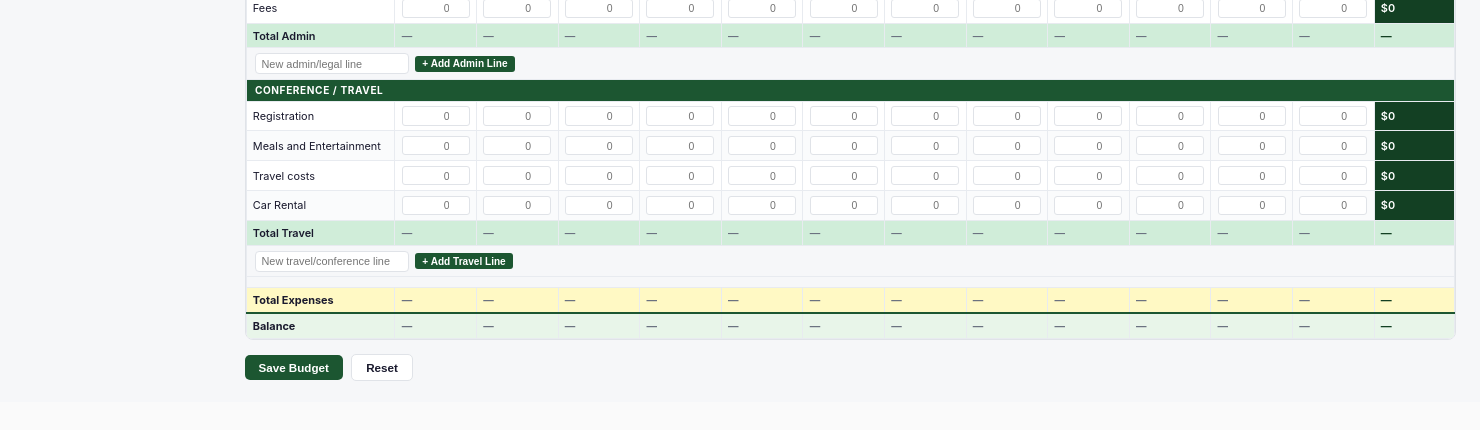
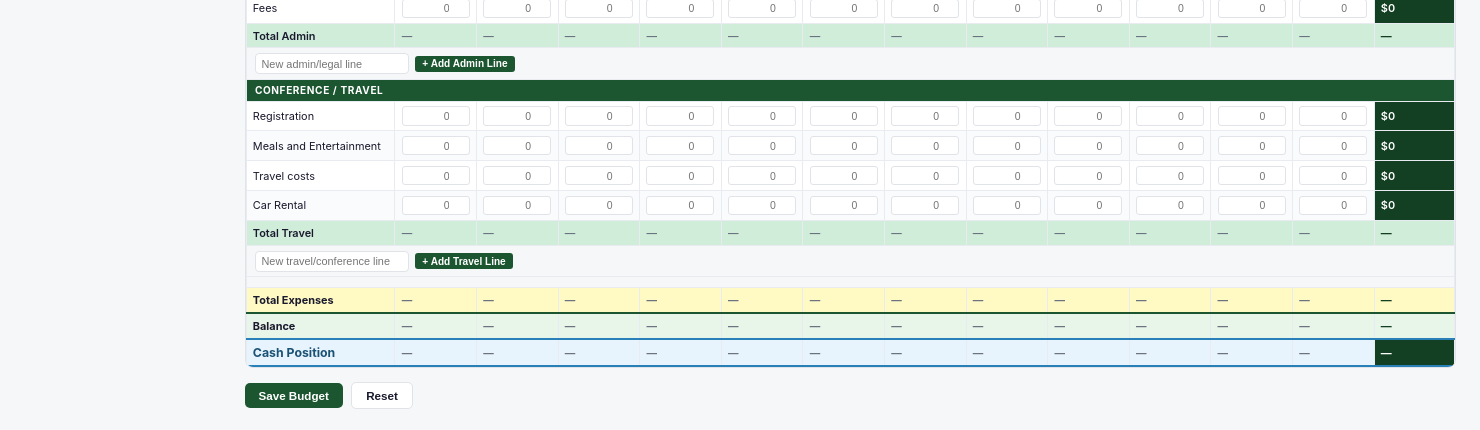
Before and after one commit to padmaja-artsee/sathgendashboard, a FastAPI app: page /budget in a window 1480 px wide. Shown: the part 1259-1689 px from the top of the page. Before the commit the page ends 1640 px from the top, so only its background shows below. Run offline with FastAPI, Linux system fonts and the light colour scheme; data comes from the database, SQL or seed files in the repository; data that the repository does not hold is empty.

Commit message:
feat: add Cash Position row — running bank balance seeded from opening balance
- Balance row = Income - Expenses for each month (unchanged)
- Cash Position row = Opening Balance + cumulative monthly Balance (bank statement logic)
- Total column for Cash Position = March year-end position
- Budget JS recalc() and server-side _build_rows both implement same logic
- Cash Position styled in blue to distinguish from Balance row

Co-authored-by: Cursor <cursoragent@cursor.com>

```diff
--- a/finance/app/database.py
+++ b/finance/app/database.py
@@ -119,8 +119,9 @@ LINE_ITEMS_SEED = [
     ("travel",   "Car Rental",                0, 1, 25),
     ("travel",   "Total Travel",              1, 1, 99),
     # ── Grand totals ────────────────────────────────────────────────────────
-    ("totals",   "Total Expenses",            1, 1, 10),
-    ("totals",   "Balance",   1, 1, 20),
+    ("totals",   "Total Expenses",  1, 1, 10),
+    ("totals",   "Balance",         1, 1, 20),
+    ("totals",   "Cash Position",   1, 1, 30),
 ]
 
 # Items added after initial release — used by the migration to patch existing DBs
@@ -399,6 +400,11 @@ def _run_migrations(conn) -> None:
     conn.execute(
         "UPDATE line_items SET name='Balance' WHERE name='Net (Income - Expenses)' AND section='totals'"
     )
+    # Add "Cash Position" if missing
+    conn.execute(
+        "INSERT OR IGNORE INTO line_items (section,name,is_calculated,is_system,sort_order) "
+        "VALUES ('totals','Cash Position',1,1,30)"
+    )
 
     # 1. Add missing line items (INSERT OR IGNORE respects UNIQUE(section,name))
     conn.executemany(
@@ -522,7 +528,8 @@ def save_actuals_manual(fiscal_year: int, values: dict) -> None:
 
 def compute_grid(raw: dict, items: list[dict], opening_balance: float = 0.0) -> dict:
     """Add calculated rows to a raw {(lid,month): amount} grid.
-    opening_balance is added once to the first month's Net."""
+    Balance = monthly (income - expenses).
+    Cash Position = opening_balance + cumulative Balance (running bank balance)."""
     result = dict(raw)
     by_name = {i["name"]: i["id"] for i in items}
 
@@ -533,6 +540,7 @@ def compute_grid(raw: dict, items: list[dict], opening_balance: float = 0.0) ->
             if i["section"] == section and not i["is_calculated"]
         )
 
+    cash = opening_balance
     for month in FY_MONTHS:
         ti  = sec_sum("income",   month)
         tec = sec_sum("employee", month)
@@ -540,16 +548,18 @@ def compute_grid(raw: dict, items: list[dict], opening_balance: float = 0.0) ->
         tad = sec_sum("admin",    month)
         ttr = sec_sum("travel",   month)
         tex = tec + toc + tad + ttr
-        net = ti - tex  # monthly net only — opening balance shown separately
+        net = ti - tex          # monthly balance (income − expenses)
+        cash = cash + net       # running cash position
 
         for name, val in [
-            ("Total Income",            ti),
-            ("Total Employee Costs",    tec),
-            ("Total Office Costs",      toc),
-            ("Total Admin",             tad),
-            ("Total Travel",            ttr),
-            ("Total Expenses",          tex),
-            ("Balance", net),
+            ("Total Income",         ti),
+            ("Total Employee Costs", tec),
+            ("Total Office Costs",   toc),
+            ("Total Admin",          tad),
+            ("Total Travel",         ttr),
+            ("Total Expenses",       tex),
+            ("Balance",              net),
+            ("Cash Position",        cash),
         ]:
             if name in by_name:
                 result[(by_name[name], month)] = val
--- a/finance/app/main.py
+++ b/finance/app/main.py
@@ -68,7 +68,8 @@ SECTION_STYLES = {
     "Total Admin":             "subtotal",
     "Total Travel":            "subtotal",
     "Total Expenses":          "highlight",
-    "Balance": "total",
+    "Balance":                 "total",
+    "Cash Position":           "cash",
 }
 
 
@@ -88,20 +89,23 @@ def _fmt_date(d: str) -> str:
 templates.env.filters["fmtdate"] = _fmt_date
 
 
-def _build_rows(grid: dict, items: list[dict]) -> list[dict]:
-    full = compute_grid(grid, items)
+def _build_rows(grid: dict, items: list[dict], opening_balance: float = 0.0) -> list[dict]:
+    full = compute_grid(grid, items, opening_balance)
     by_name = {i["name"]: i["id"] for i in items}
     rows = []
     for item in items:
         lid = item["id"]
         monthly = {m: full.get((lid, m), 0.0) for m in FY_MONTHS}
         if item["name"] == "Balance":
-            # Compute as Total Income total − Total Expenses total (not sum of monthly cells)
+            # Annual total = Total Income − Total Expenses
             inc_lid = by_name.get("Total Income")
             exp_lid = by_name.get("Total Expenses")
             inc_tot = sum(full.get((inc_lid, m), 0) for m in FY_MONTHS) if inc_lid else 0
             exp_tot = sum(full.get((exp_lid, m), 0) for m in FY_MONTHS) if exp_lid else 0
             total = inc_tot - exp_tot
+        elif item["name"] == "Cash Position":
+            # Total = year-end cash position (March = last month of FY)
+            total = full.get((lid, 3), 0)
         else:
             total = sum(monthly.values())
         rows.append({
@@ -111,13 +115,13 @@ def _build_rows(grid: dict, items: list[dict]) -> list[dict]:
     return rows
 
 
-def _combined_actuals(fiscal_year: int, items: list[dict]) -> dict:
+def _combined_actuals(fiscal_year: int, items: list[dict], opening_balance: float = 0.0) -> dict:
     rollup = get_transaction_rollup(fiscal_year)
     manual = get_actuals_manual(fiscal_year)
     combined = {}
     for k in set(list(rollup.keys()) + list(manual.keys())):
         combined[k] = rollup.get(k, 0) + manual.get(k, 0)
-    return compute_grid(combined, items)
+    return compute_grid(combined, items, opening_balance)
 
 
 def _or_none(v: str):
@@ -178,7 +182,8 @@ async def budget_page(
     if not fy: fy = fys[0]
     items = list_line_items()
     grid  = get_budget_grid(fy)
-    rows  = _build_rows(grid, items)
+    ob    = get_opening_balance(fy)
+    rows  = _build_rows(grid, items, ob)
     archived = is_archived(fy)
     # Group rows by section for template
     sections = []
@@ -309,16 +314,27 @@ async def actuals_page(request: Request, fy: int = Query(0), saved: int = Query(
     opening_balance = get_opening_balance(fy)
     full = compute_grid(combined, items, opening_balance)
 
+    by_name = {i["name"]: i["id"] for i in items}
     rows = []
     for item in items:
         lid = item["id"]
         monthly_r = {m: rollup.get((lid, m), 0.0)  for m in FY_MONTHS}
         monthly_m = {m: manual.get((lid, m), 0.0)  for m in FY_MONTHS}
         monthly_t = {m: full.get((lid, m), 0.0)    for m in FY_MONTHS}
+        if item["name"] == "Balance":
+            inc_lid = by_name.get("Total Income")
+            exp_lid = by_name.get("Total Expenses")
+            inc_tot = sum(full.get((inc_lid, m), 0) for m in FY_MONTHS) if inc_lid else 0
+            exp_tot = sum(full.get((exp_lid, m), 0) for m in FY_MONTHS) if exp_lid else 0
+            total = inc_tot - exp_tot
+        elif item["name"] == "Cash Position":
+            total = full.get((lid, 3), 0)  # March year-end position
+        else:
+            total = sum(monthly_t.values())
         rows.append({
             "item": item, "monthly_r": monthly_r,
             "monthly_m": monthly_m, "monthly_t": monthly_t,
-            "total": sum(monthly_t.values()),
+            "total": total,
             "style": SECTION_STYLES.get(item["name"], ""),
         })
 
--- a/finance/static/finance.css
+++ b/finance/static/finance.css
@@ -344,6 +344,10 @@ body { font-family: var(--font); color: var(--text); background: var(--grey); di
 .f-snapshot-meta { font-size:.8rem; color:var(--muted); margin-top:.2rem; }
 .f-snapshot-actions { display:flex; gap:.4rem; flex-shrink:0; }
 
+/* ─── Cash Position row ─── */
+.f-row-cash td { background: #E8F4FD; font-weight: 700; font-size: .88rem; border-top: 2px solid #2980B9; border-bottom: 2px solid #2980B9; color: #1A5276; }
+.f-row-cash td.f-neg { color: #C0392B; }
+
 /* ─── Alert banners ─── */
 .f-alert { padding:.6rem 1rem; border-radius:6px; font-size:.85rem; font-weight:500; margin-bottom:.75rem; }
 .f-alert-success { background:#E8F5E9; color:#1C5631; border:1px solid #A5D6A7; }
--- a/finance/templates/actuals.html
+++ b/finance/templates/actuals.html
@@ -24,7 +24,7 @@
 <div class="f-card" style="margin-bottom:1rem;padding:.6rem 1rem;display:flex;align-items:center;gap:.75rem;">
   <span style="font-weight:600;font-size:.9rem;">Opening Balance (Apr {{ fy-1 }})</span>
   <span style="font-size:1rem;color:#1e6f3e;font-weight:700;">${{ "{:,.2f}".format(opening_balance) }}</span>
-  <span class="f-text-muted" style="font-size:.8rem;">Starting cash balance — shown separately from monthly Net row</span>
+  <span class="f-text-muted" style="font-size:.8rem;">Seeded into Cash Position row — see running balance below</span>
   <a href="{{ _base }}/budget?fy={{ fy }}" class="f-btn-sm f-btn-outline" style="margin-left:auto;">Edit →</a>
 </div>
 {% endif %}
--- a/finance/templates/budget.html
+++ b/finance/templates/budget.html
@@ -165,7 +165,7 @@ const SECTIONS = {
   travel:   ['Total Travel'],
 };
 const CALC_NAMES = ['Total Income','Total Employee Costs','Total Office Costs',
-                    'Total Admin','Total Travel','Total Expenses','Balance'];
+                    'Total Admin','Total Travel','Total Expenses','Balance','Cash Position'];
 // Build lid maps
 const items = {{ items | tojson }};
 const nameToLid = {};
@@ -182,6 +182,7 @@ function secItems(sec) { return items.filter(i=>i.section===sec && !i.is_calcula
 function fmt(v) { return v===0?'—':'$'+Math.round(v).toLocaleString(); }
 
 function recalc() {
+  let cash = OPENING_BALANCE;
   months.forEach(m => {
     let ti=0,tec=0,toc=0,tad=0,ttr=0;
     secItems('income').forEach(i=>ti+=getVal(i.id,m));
@@ -190,9 +191,11 @@ function recalc() {
     secItems('admin').forEach(i=>tad+=getVal(i.id,m));
     secItems('travel').forEach(i=>ttr+=getVal(i.id,m));
     const tex=tec+toc+tad+ttr;
-    const net=ti-tex;  // monthly net — opening balance shown separately above
+    const net=ti-tex;   // monthly balance (income − expenses this month)
+    cash = cash + net;  // running cash position = opening + cumulative
     const map={'Total Income':ti,'Total Employee Costs':tec,'Total Office Costs':toc,
-               'Total Admin':tad,'Total Travel':ttr,'Total Expenses':tex,'Balance':net};
+               'Total Admin':tad,'Total Travel':ttr,'Total Expenses':tex,
+               'Balance':net,'Cash Position':cash};
     Object.entries(map).forEach(([name,val])=>{
       const lid=nameToLid[name];
       if(!lid) return;
@@ -219,8 +222,12 @@ function recalc() {
     if(!lid) return;
     let tot;
     if(name==='Balance'){
-      // Compute directly as Total Income - Total Expenses (not sum of monthly cells)
       tot = getCtot('Total Income') - getCtot('Total Expenses');
+    } else if(name==='Cash Position'){
+      // Year-end position = March cell value (last month of FY)
+      const lastM = months[months.length-1];
+      const lastEl = document.getElementById(`calc_${lid}_${lastM}`);
+      tot = lastEl ? (parseFloat(lastEl.textContent.replace(/[$,—]/g,''))||0) : 0;
     } else {
       tot = months.reduce((s,m)=>{
         const el=document.getElementById(`calc_${lid}_${m}`);
```
